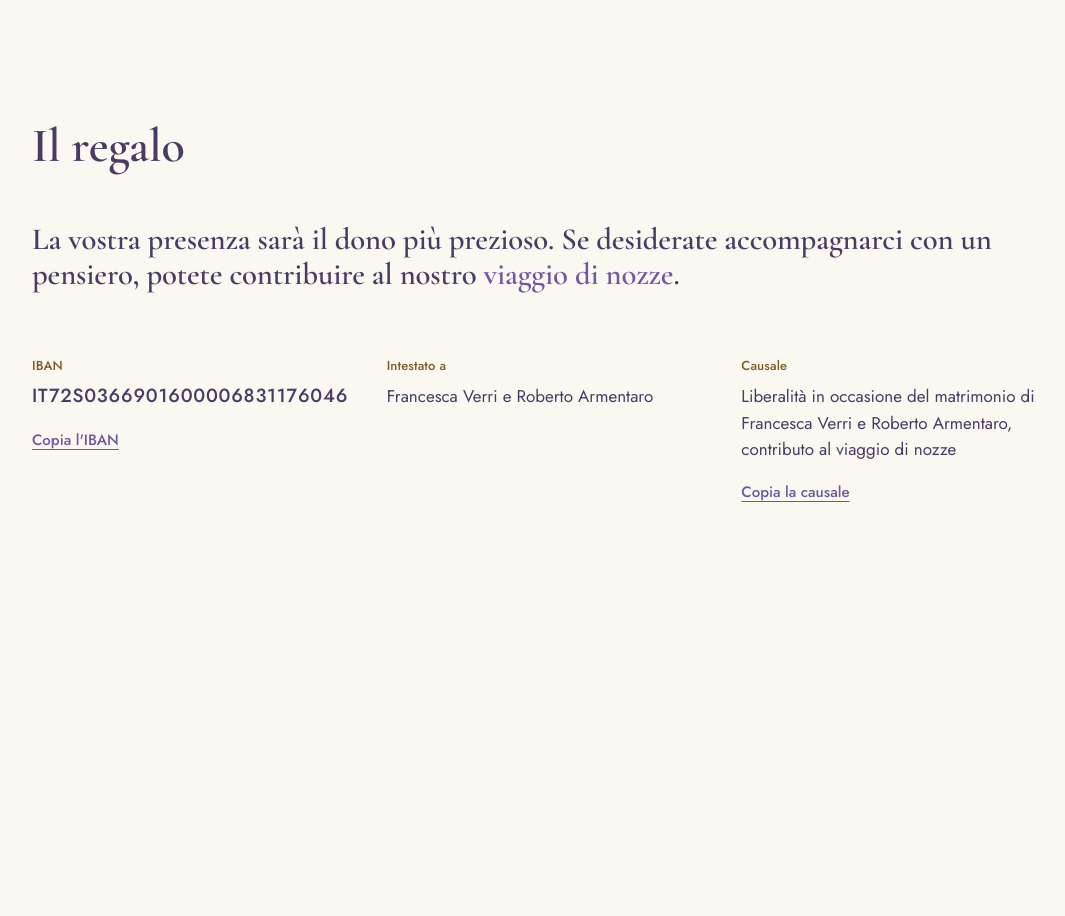
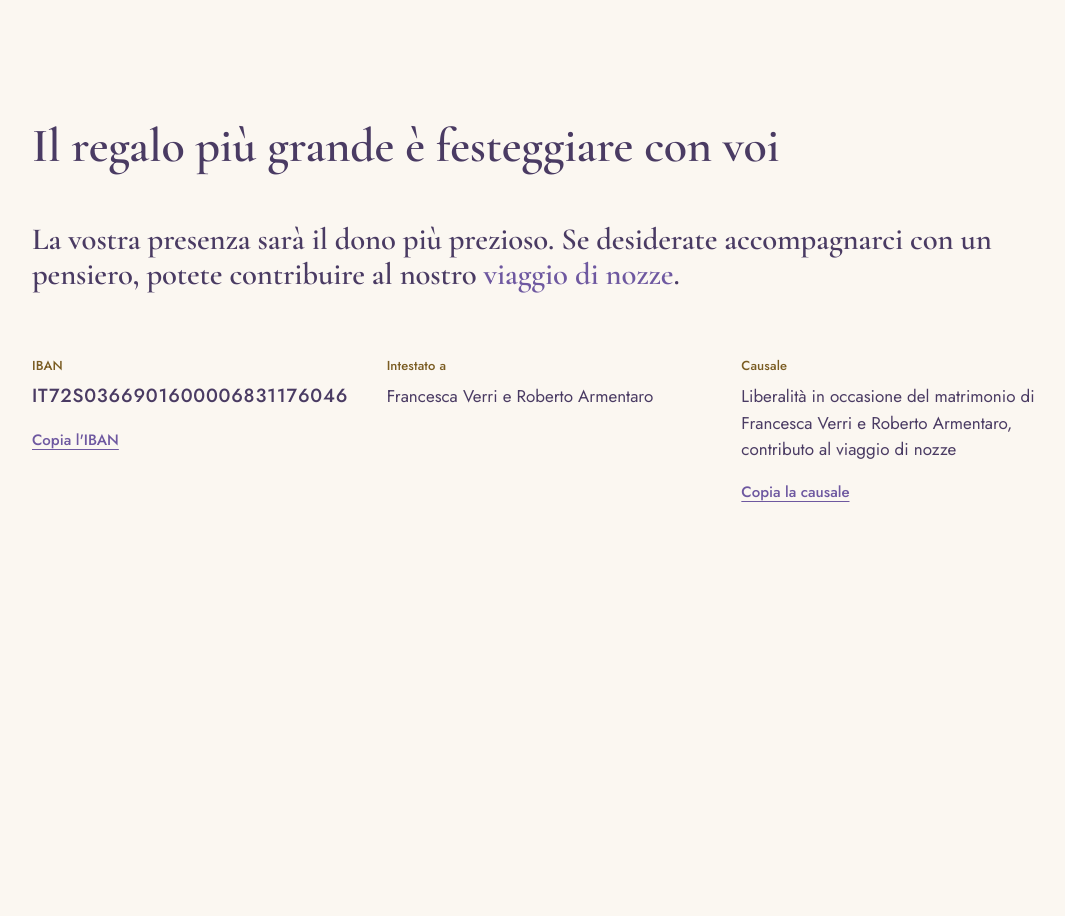
Before and after one commit to rarmentaro1204/sitomatrimonio, a plain HTML site: page index.html in a window 1280 px wide. Shown: the part 3200-4116 px from the top of the page, without its empty margins (88-1153 px from the left). Drawn offline with Linux system fonts and the light colour scheme.

Commit message:
Nuovo titolo della sezione regalo
Co-Authored-By: Claude Opus 5.5 <noreply@anthropic.com>
Claude-Session: https://claude.ai/code/session_01PQBEn1gEZW2Lv1dmuysZbR

```diff
--- a/index.html
+++ b/index.html
@@ -364,7 +364,7 @@ address.addr { font: 500 clamp(22px, .5vw + 20px, 26px)/1.35 var(--font-display)
   <section class="section" id="regalo" data-moment="word-highlight" aria-labelledby="regalo-h">
     <div class="wrap">
       <div class="section-head">
-        <h2 id="regalo-h">Il regalo</h2>
+        <h2 id="regalo-h">Il regalo più grande è festeggiare con voi</h2>
       </div>
       <p class="statement mo-wh__text">La vostra presenza sarà il dono più prezioso. Se desiderate accompagnarci con un pensiero, potete contribuire al nostro <strong>viaggio di nozze</strong>.</p>
       <div class="bank grid">
```
